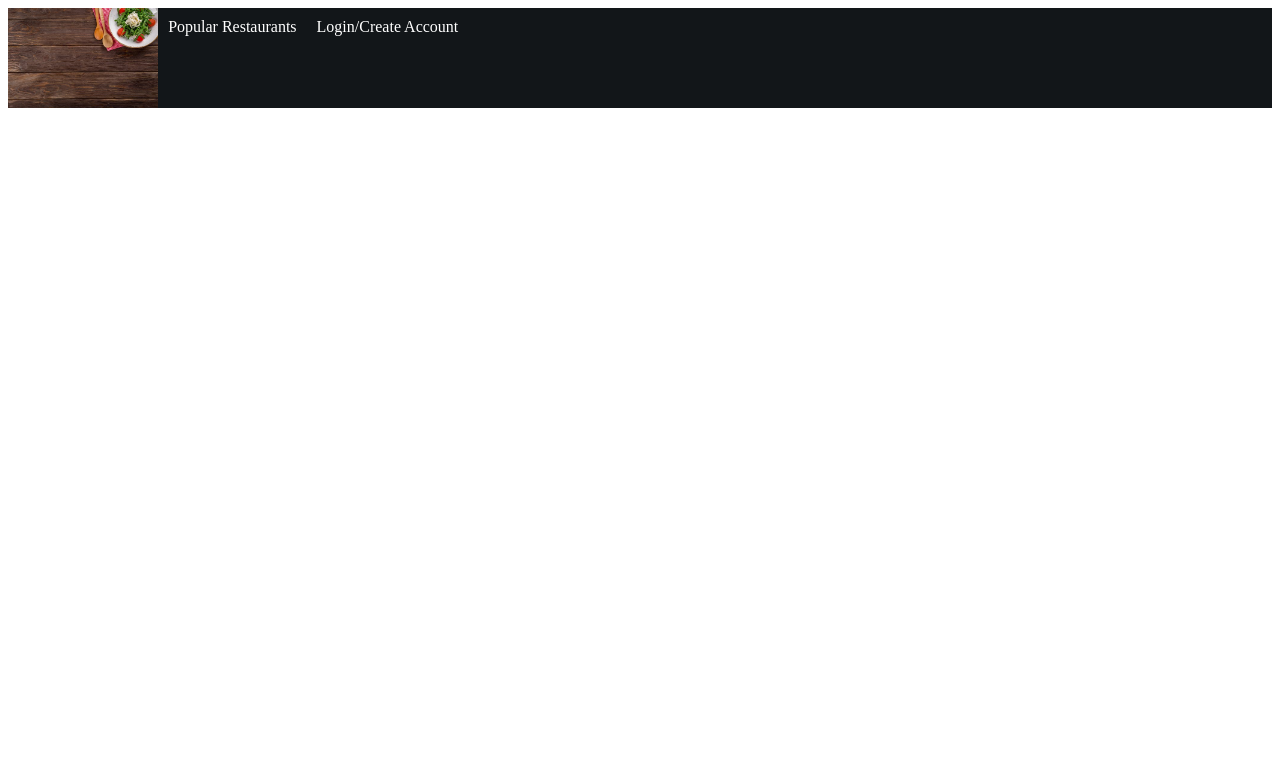
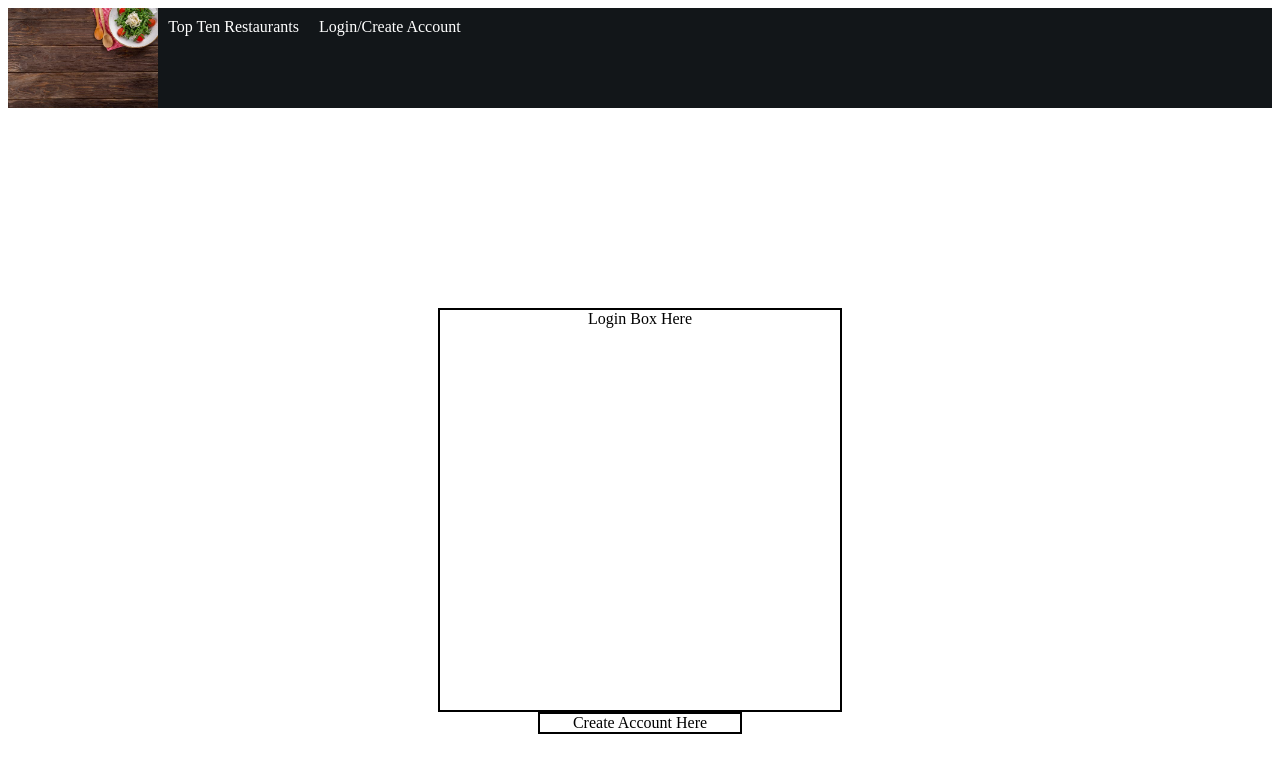
Before and after one commit to OCAndre/Photo-Gallery, a React (Create React App) app: page /Login in a window 1280 px wide. Shown: the top 772 px of the page. Built offline with nearby package versions, Linux system fonts and the light colour scheme.

Commit message:
added skeleton pages

```diff
--- a/package.json
+++ b/package.json
@@ -10,6 +10,7 @@
     "react-dom": "^18.2.0",
     "react-router-dom": "^6.4.1",
     "react-scripts": "5.0.1",
+    "sequelize": "^6.23.1",
     "web-vitals": "^2.1.4"
   },
   "scripts": {
--- a/src/App.js
+++ b/src/App.js
@@ -1,6 +1,8 @@
 import "./App.css";
 import Navbar from "./components/Navbar";
 import Home from "./pages/Home";
+import Login from "./pages/Login";
+import Topfive from "./pages/Topten";
 import { BrowserRouter as Router, Route, Routes } from 'react-router-dom'
 
 function App() {
@@ -10,6 +12,8 @@ function App() {
       <Navbar />
       <Routes>
           <Route exact path="/" element={<Home/>}/>
+          <Route exact path="/Login" element={<Login/>} />
+          <Route exact path="/Topfive" element={<Topfive/>} />
         </Routes>
 
     </Router>
--- a/src/components/Navbar.js
+++ b/src/components/Navbar.js
@@ -8,8 +8,8 @@ function Navbar() {
     <div className="navbar" >
 
         <Link to='/'> <img className="imgtag" src={Logo} />  </Link>
-        <Link className="rest" to='/restaurants'> Popular Restaurants </Link>
-        <Link className="login" to='/user'> Login/Create Account </Link>
+        <Link className="rest" to='/Topten'> Top Ten Restaurants </Link>
+        <Link className="login" to='/Login'> Login/Create Account </Link>
 
         </div>
 
--- a/src/pages/Home.js
+++ b/src/pages/Home.js
@@ -1,5 +1,5 @@
 import React from 'react'
-import Navbar from '../components/Navbar'
+
 import '../styles/home.css'
 
 function Home() {
--- /dev/null
+++ b/src/pages/Login.js
@@ -0,0 +1,19 @@
+import React from 'react'
+
+import '../styles/login.css'
+
+function Login() {
+
+  return (
+    <div>
+        <div className='loginbox' >Login Box Here</div>
+
+        <div className='createacc'>Create Account Here</div>
+
+
+
+    </div>
+  )
+}
+
+export default Login
--- /dev/null
+++ b/src/pages/Topten.js
@@ -0,0 +1,11 @@
+import React from 'react';
+
+import "../styles/topten.css";
+
+function popular() {
+  return (
+    <div className='topten'>Top Ten Best Rated Restaurants!</div>
+  )
+}
+
+export default popular
--- /dev/null
+++ b/src/styles/login.css
@@ -0,0 +1,15 @@
+.loginbox {
+    border: 2px solid;
+    height: 400px;
+    width: 400px;
+    margin: auto;
+    margin-top: 200px;
+
+}
+
+
+.createacc {
+    border: 2px solid;
+    width: 200px;
+    margin: auto;
+}
--- /dev/null
+++ b/src/styles/topten.css
@@ -0,0 +1,12 @@
+.topten {
+    border: 1px solid black;
+
+    width: 1500px;
+    height: 700px;
+    margin: auto;
+    margin-top: 50px;
+
+
+
+
+}
```
Also changed, not shown: 1 other file (tests, documents, lock files or other folders).
